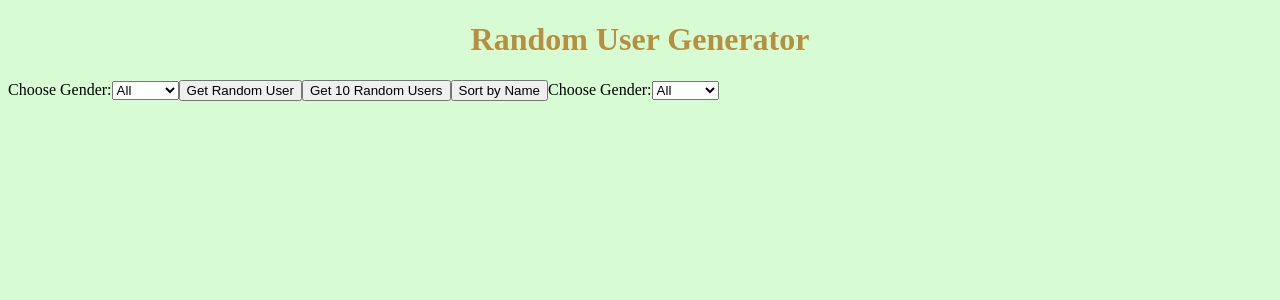
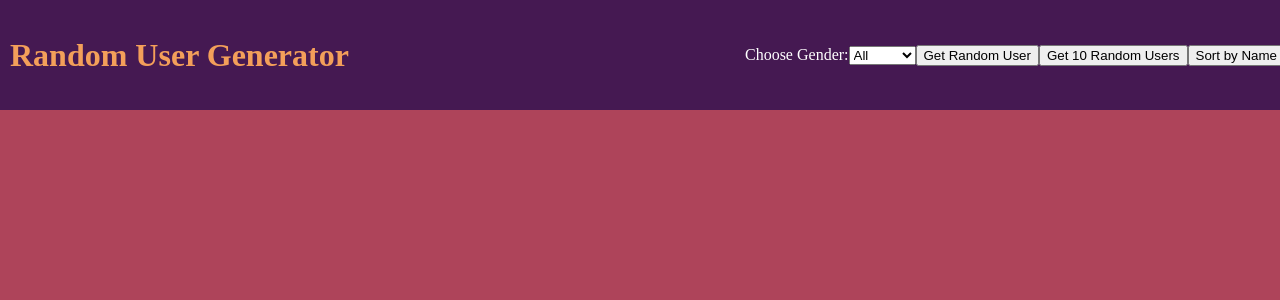
Before and after one commit to RampriyaKarthick/RandomUser, a React (Create React App) app: page / in a window 1280 px wide. Shown: the top 300 px of the page. Built offline with nearby package versions, Linux system fonts and the light colour scheme.

Commit message:
Icon components

```diff
--- a/package.json
+++ b/package.json
@@ -3,6 +3,9 @@
   "version": "0.1.0",
   "private": true,
   "dependencies": {
+    "@fortawesome/fontawesome-svg-core": "^6.4.2",
+    "@fortawesome/free-solid-svg-icons": "^6.4.2",
+    "@fortawesome/react-fontawesome": "^0.2.0",
     "@testing-library/jest-dom": "^5.17.0",
     "@testing-library/react": "^13.4.0",
     "@testing-library/user-event": "^13.5.0",
--- a/src/App.css
+++ b/src/App.css
@@ -1,13 +1,39 @@
 
 body{
-  background-color:#D7FCD4;
+  background-color:#AE445A;
 }
+
 .title{
   display: flex;
   align-items: center;
   justify-content: center;
-  color: #B68F40;
+  color: #F39F5A;
 }
+
+.nav-bar {
+  position: fixed;
+  top: 0;
+  left: 0;
+  width: 100%;
+  background-color:#451952;
+  color: #fff;
+  padding: 10px;
+  display: flex;
+  justify-content: space-between;
+  align-items: center;
+  z-index: 1000;
+}
+
+
+.top {
+  display: flex;
+  align-items: center;
+  justify-content: space-between;
+  height: 10vh;
+  padding: 5px;
+}
+
+
 
 .get-user-button:hover {
   background-color: #2980b9;
@@ -21,7 +47,8 @@ body{
 
 .sort-button:hover{
   background-color: #2980b9;
-  color:whitesmoke
+  color:whitesmoke;
+  margin-right:2px;
 }
 
 .card-container {
@@ -29,9 +56,10 @@ body{
   flex-wrap: wrap;
   align-items: center;
   justify-content: space-around;
-  width: 75%;
-  padding: 50px;
-  border-radius: 10px
+  width: 100%;
+  padding: 1px;
+  border-radius: 10px;
+  margin-top:200px;
 }
 
 .card {
@@ -46,7 +74,7 @@ body{
 }
 
 .banner {
-  background-color: #cbc0c0;
+  background-color:#662549;
   height: 70px;
   width: 100%;
   position: absolute;
--- a/src/App.js
+++ b/src/App.js
@@ -61,8 +61,9 @@ function App() {
 
   return (
     <div >
-      <h1 className="title">Random User Generator</h1>
-      <div>
+    <div className="nav-bar">
+    <h1 className="title">Random User Generator</h1>
+      <div className="top">
       <label>
             Choose Gender:
             <select value={selectedGender} onChange={(e) => handleGenderChange(e.target.value)}>
@@ -78,15 +79,10 @@ function App() {
         <button className="sort-button" onClick={sortUsersByName}>
           Sort by Name
         </button>
-        <label>
-            Choose Gender:
-            <select value={selectedGender} onChange={(e) => handleGenderChange(e.target.value)}>
-              <option value="">All</option>
-              <option value="male">Male</option>
-              <option value="female">Female</option>
-            </select>
-          </label>
+
         </div>
+    </div>
+
       <div className="card-container">
         {users
           .filter(user => selectedGender ? user.gender === selectedGender : true)
@@ -101,7 +97,7 @@ function App() {
                   <IconList userData={user} />
                 </div>
                 <button className="delete-button" onClick={() => deleteUser(user.id)}>
-                  Delete
+                  Remove user
                 </button>
               </div>
             </div>
--- /dev/null
+++ b/src/IconList.css
@@ -0,0 +1,36 @@
+.icon-list-container {
+    position: relative;
+  }
+
+  .icon-list {
+    list-style: none;
+    padding: 0;
+    display: flex;
+    justify-content: space-between;
+  }
+
+
+  .icon-list > * {
+    margin-right: 10px;
+  }
+
+  .details{
+    color:#F39F5A
+  }
+
+
+
+  .icon-list .fa-icon {
+    cursor: pointer;
+    transition: color 0.3s, border 0.3s;
+    border: 2px solid transparent;
+  }
+
+  .icon-list .fa-icon:hover {
+    color: green;
+    border-top: 2px solid green;
+  }
+
+  .delete-button{
+    margin-top:20px;
+  }
--- a/src/components/IconList.jsx
+++ b/src/components/IconList.jsx
@@ -1,9 +1,141 @@
-import React from 'react'
+import React, { useState } from 'react';
+import { BiSmile } from "react-icons/bi";
+import { FaEnvelope } from 'react-icons/fa';
+import { FaPhone } from 'react-icons/fa';
+import { FaCalendarAlt } from 'react-icons/fa';
+import { FaMapMarkerAlt } from 'react-icons/fa';
+import { FaLock } from 'react-icons/fa';
+import { FontAwesomeIcon } from '@fortawesome/react-fontawesome';
+import { faVenus, faMars } from '@fortawesome/free-solid-svg-icons';
+import { faBirthdayCake } from '@fortawesome/free-solid-svg-icons';
+import "../IconList.css"
 
 function IconList({userData}) {
-  return (
-    <div>IconList</div>
-  )
-}
+    const [currentTooltip, setCurrentTooltip] = useState('');
+
+
+    const handleIconHover = (iconName) => {
+      setCurrentTooltip(iconName);
+    };
+
+    const handleIconLeave = () => {
+      setCurrentTooltip('');
+    };
+
+
+
+    const iconColor = userData.gender === 'male' ? 'blue' : 'pink';
+   console.log('User Gender:', userData.gender);
+
+
+    return (
+      <div className="icon-list-container">
+        <ul className="icon-list">
+
+        <BiSmile
+            fontSize="large"
+            className="fa-icon"
+            onMouseEnter={() => handleIconHover(  <>
+          <div>My name is</div>
+         <strong><div className="details">{userData.name}</div></strong>
+        </>)}
+            onMouseLeave={handleIconLeave}
+          />
+
+        <FontAwesomeIcon
+            icon={faBirthdayCake}
+            className="fa-icon"
+            fontSize="large"
+            onMouseEnter={() => handleIconHover(<>
+          <div>My age is</div>
+         <strong><div className="details">{userData.age}</div></strong>
+        </>)}
+            onMouseLeave={handleIconLeave}
+            color="blue"
+          />
+
+          {userData.gender === 'male' ? (
+            <FontAwesomeIcon
+              icon={faMars}
+              className="fa-icon"
+              size="2x"
+              color={iconColor}
+              onMouseEnter={() => handleIconHover(<>
+          <div>I am from</div>
+         <strong><div className="details">MARS</div></strong>
+        </>)}
+              onMouseLeave={handleIconLeave}
+            />
+          ) : (
+            <FontAwesomeIcon
+              icon={faVenus}
+              className="fa-icon"
+              size="2x"
+              color={iconColor}
+              onMouseEnter={() => handleIconHover(<>
+          <div>I am from</div>
+          <strong><div className="details">VENUS</div></strong>
+        </>)}
+              onMouseLeave={handleIconLeave}
+            />
+          )}
+
+
+
+          <FaEnvelope
+            fontSize="large"
+            className="fa-icon"
+            onMouseEnter={() => handleIconHover(<>
+          <div>My email is</div>
+          <strong><div className="details">{userData.email}</div></strong>
+        </>)}
+            onMouseLeave={handleIconLeave}
+          />
+          <FaPhone
+            fontSize="large"
+            className="fa-icon"
+            onMouseEnter={() => handleIconHover(<>
+          <div>My phone number is</div>
+         <strong><div className="details">{userData.phone}</div></strong>
+        </>)}
+            onMouseLeave={handleIconLeave}
+          />
+          <FaCalendarAlt
+            fontSize="large"
+            className="fa-icon"
+            onMouseEnter={() => handleIconHover(<>
+          <div>My birthday is</div>
+          <strong><div className="details">{userData.dob}</div></strong>
+        </>)}
+            onMouseLeave={handleIconLeave}
+          />
+          <FaMapMarkerAlt
+            fontSize="large"
+            className="fa-icon"
+            onMouseEnter={() => handleIconHover(<>
+          <div>My address is</div>
+         <strong><div className="details">{userData.location}</div></strong>
+        </>)}
+            onMouseLeave={handleIconLeave}
+          />
+          <FaLock
+            fontSize="large"
+            className="fa-icon"
+            onMouseEnter={() => handleIconHover(<>
+          <div>My password is</div>
+          <strong><div className="details">{userData.password}</div></strong>
+        </>)}
+            onMouseLeave={handleIconLeave}
+          />
+        </ul>
+        {currentTooltip && (
+          <div className="tooltip">
+            {currentTooltip}
+          </div>
+        )}
+      </div>
+    );
+  }
+
 
 export default IconList
```
Also changed, not shown: 2 other files (tests, documents, lock files or other folders).
